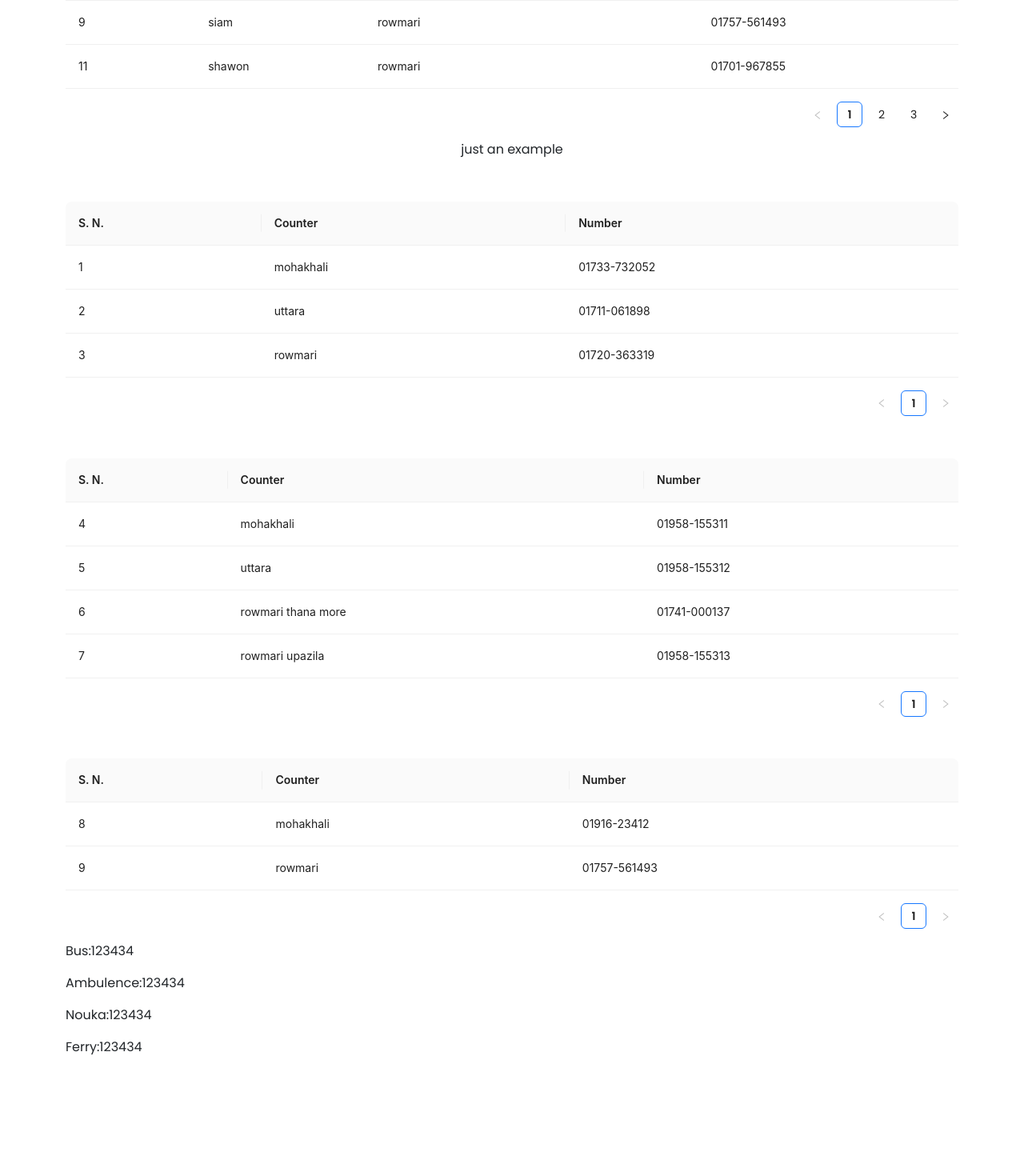
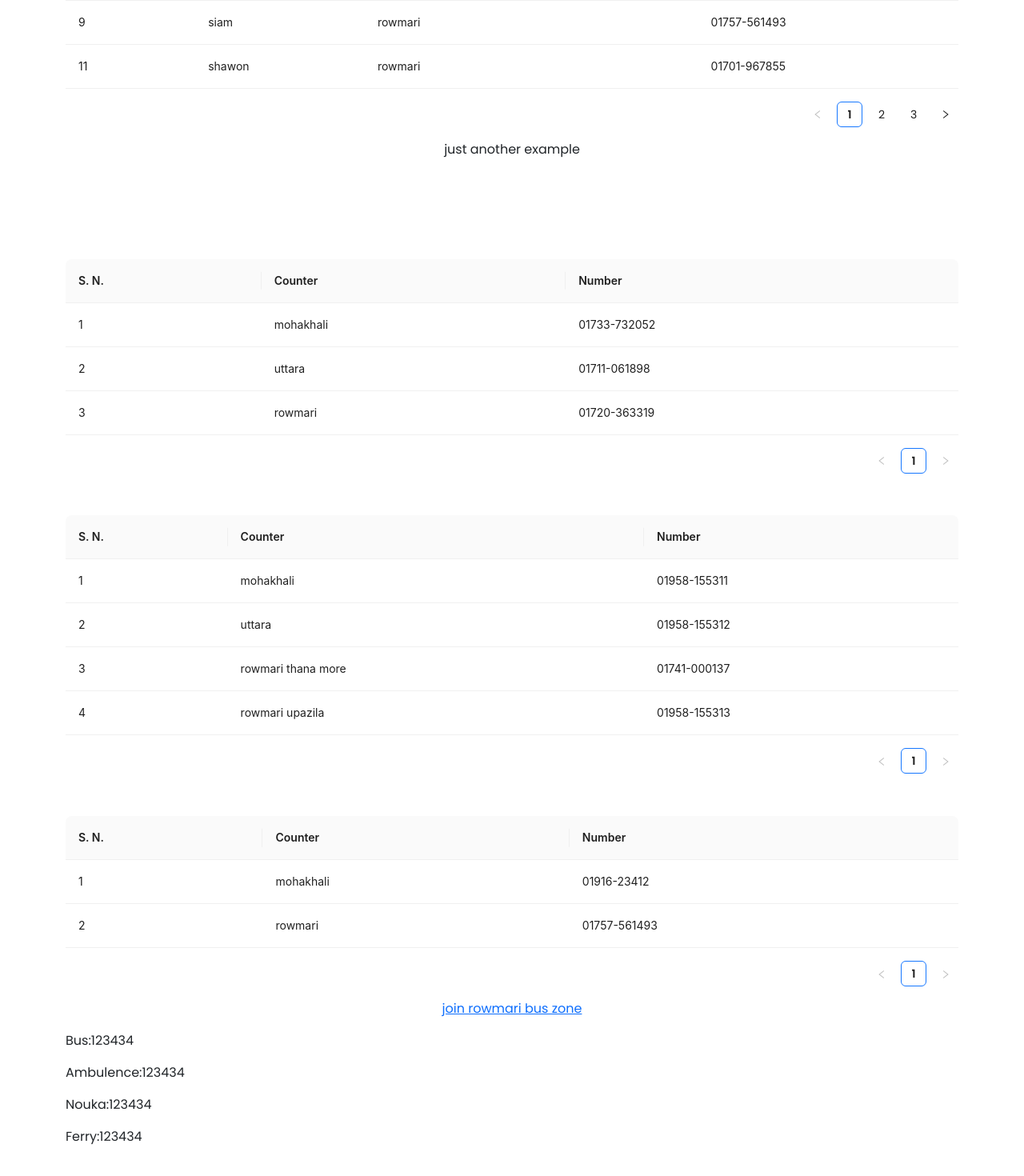
Before and after one commit to ashiful2002/rswa, a React (Vite) app: page /otherLinks in a window 1280 px wide. Shown: the part 674-2144 px from the top of the page at 80% size. Built offline with nearby package versions, Linux system fonts and the light colour scheme.

Commit message:
added 24 bus data

```diff
--- a/src/Layout/BsNAvbar.jsx
+++ b/src/Layout/BsNAvbar.jsx
@@ -16,7 +16,7 @@ function BsNavbar() {
           <Navbar.Brand>
             <Link to="/">
               {" "}
-              <img src={logo3} alt="rswa" width={70} />{" "}
+              <img src={logo} alt="rswa" width={70} />{" "}
             </Link>
           </Navbar.Brand>
           <Navbar.Toggle aria-controls="basic-navbar-nav" />
--- a/src/Layout/HelpfulLinks.jsx
+++ b/src/Layout/HelpfulLinks.jsx
@@ -23,7 +23,7 @@ const HelpfulLinks = () => {
           <p>0123456789</p>
         </div>
         <p>
-            <Link to="/otherLinks" className="mx-2 text-green-500" pl>other importent numbers</Link>
+            <Link to="/otherLinks" className="mx-2 text-green-500">other importent numbers</Link>
 
 
         </p>
--- a/src/Pages/Components/IndivisualBus.jsx
+++ b/src/Pages/Components/IndivisualBus.jsx
@@ -4,12 +4,16 @@ import { polyInfo, rifatInfo, siamInfo } from "../../constants";
 import { Table } from "antd";
 const IndivisualBus = () => {
   return (
-    <>
-      <div className="md:flex items-center justify-around">
-        <div >
-          <h4 className="h4 pageTitle text-white">Rifat info</h4>
+    <div>
+      {" "}
+      <div>
+        <h1 className="h1 pageTitle text-white">indivisualy bus information</h1>
+      </div>
+      <div className="mt-4 justify-around md:flex">
+        <div className="">
+          <h4 className="h4 pageTitle text-white">Rifat paribahan</h4>
           <Table
-            className="capitalize"
+            className="capitalize "
             dataSource={rifatInfo}
             columns={[
               {
@@ -29,7 +33,7 @@ const IndivisualBus = () => {
           ></Table>
         </div>
         <div>
-          <h4 className="h4 pageTitle text-white">poly info</h4>
+          <h4 className="h4 pageTitle text-white">poly paribahan</h4>
           <Table
             className="capitalize"
             dataSource={polyInfo}
@@ -50,7 +54,7 @@ const IndivisualBus = () => {
           ></Table>
         </div>
         <div>
-          <h4 className="h4 pageTitle text-white">siam info</h4>
+          <h4 className="h4 pageTitle text-white">siam enterprise</h4>
           <Table
             className="capitalize"
             dataSource={siamInfo}
@@ -71,7 +75,7 @@ const IndivisualBus = () => {
           ></Table>
         </div>
       </div>
-    </>
+    </div>
   );
 };
 
--- a/src/Pages/OtherLinks.jsx
+++ b/src/Pages/OtherLinks.jsx
@@ -1,26 +1,37 @@
-import React from 'react'
-import PageTitle from '../Components/PageTitle'
-import Businfo from './Components/Businfo';
-import IndivisualBus from './Components/IndivisualBus';
+import React from "react";
+import PageTitle from "../Components/PageTitle";
+import Businfo from "./Components/Businfo";
+import IndivisualBus from "./Components/IndivisualBus";
 
 const OtherLinks = () => {
   return (
-    <div className='container mx-auto'>
-      < PageTitle title="Numbers" heading="other importent numbers"/>
-      < Businfo/>
-      <p className='text-green-500 text-center'>just an example</p>
+    <div className="container mx-auto">
+      <PageTitle title="Numbers" heading="other importent numbers" />
+      <Businfo />
+      <p className="text-center text-green-500">just another example</p>
       <div>
-        <div>< IndivisualBus/></div>
+        <div>
+          <IndivisualBus />
+        </div>
+      </div>
+      <div className="text-center ">
+
+        <a
+          href="https://facebook.com/groups/519447679364602/"
+          target="_blank"
+          rel="noopener noreferrer"
+        >
+          <p className="text-green-500 capitalize">join rowmari bus zone</p>
+        </a>
       </div>
       <div>
-
         <p>Bus:123434</p>
         <p>Ambulence:123434</p>
         <p>Nouka:123434</p>
         <p>Ferry:123434</p>
       </div>
     </div>
-  )
-}
+  );
+};
 
-export default OtherLinks
+export default OtherLinks;
--- a/src/constants/index.js
+++ b/src/constants/index.js
@@ -132,25 +132,25 @@ export const rifatInfo = [
 ]
 export const polyInfo = [
   {
-    "id": "4",
+    "id": "1",
     "name": "poly",
     "counter": "mohakhali",
     "phoneNumber": "01958-155311"
 },
 {
-    "id": "5",
+    "id": "2",
     "name": "poly ",
     "counter": "uttara",
     "phoneNumber": "01958-155312"
 },
 {
-    "id": "6",
+    "id": "3",
     "name": "poly",
     "counter": "rowmari thana more",
     "phoneNumber": "01741-000137"
 },
 {
-    "id": "7",
+    "id": "4",
     "name": "poly",
     "counter": "rowmari upazila",
     "phoneNumber": "01958-155313"
@@ -158,13 +158,13 @@ export const polyInfo = [
 ]
 export const siamInfo = [
   {
-    "id": "8",
+    "id": "1",
     "name": "siam",
     "counter": "mohakhali",
     "phoneNumber": "01916-23412"
 },
 {
-    "id": "9",
+    "id": "2",
     "name": "siam",
     "counter": "rowmari",
     "phoneNumber": "01757-561493"
```
